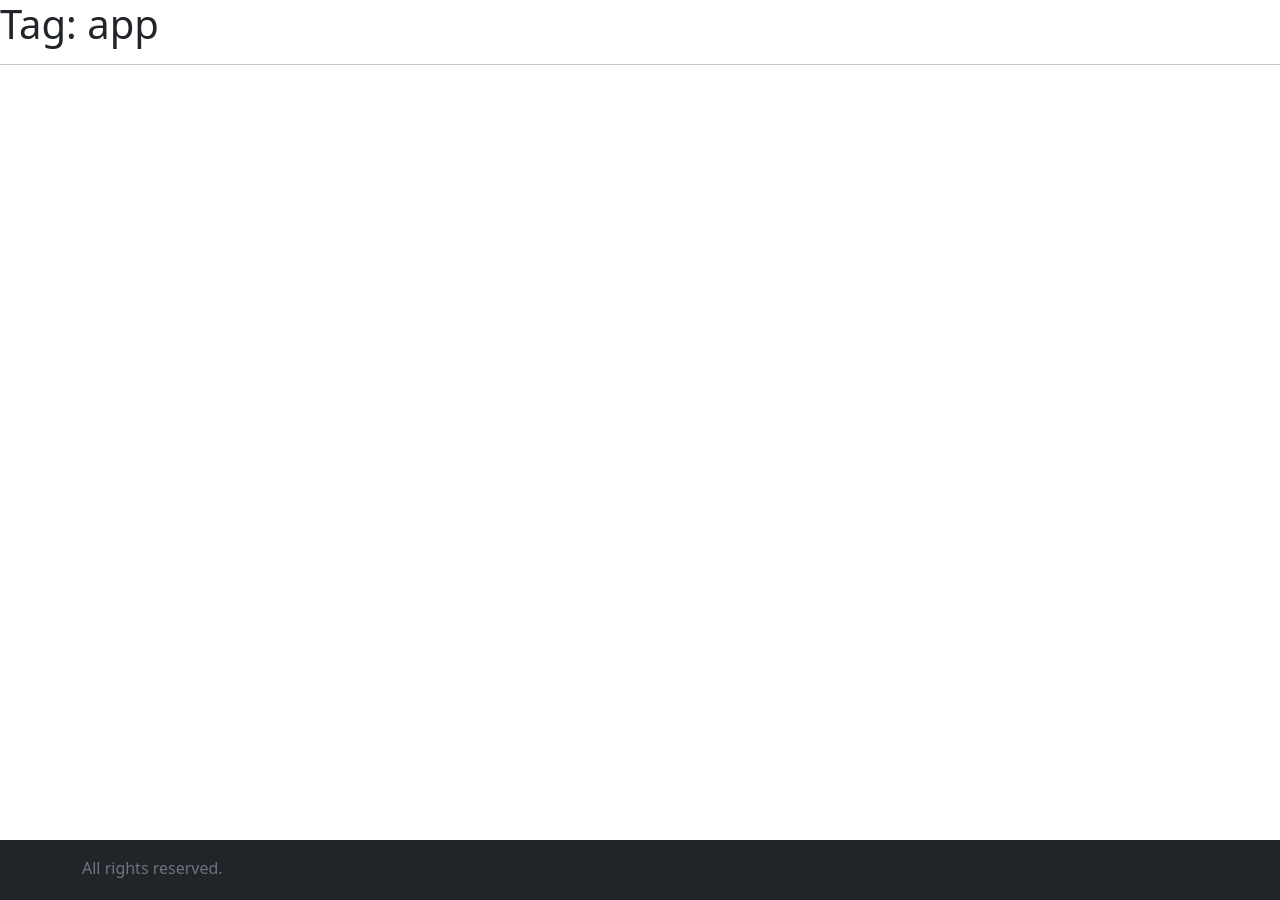
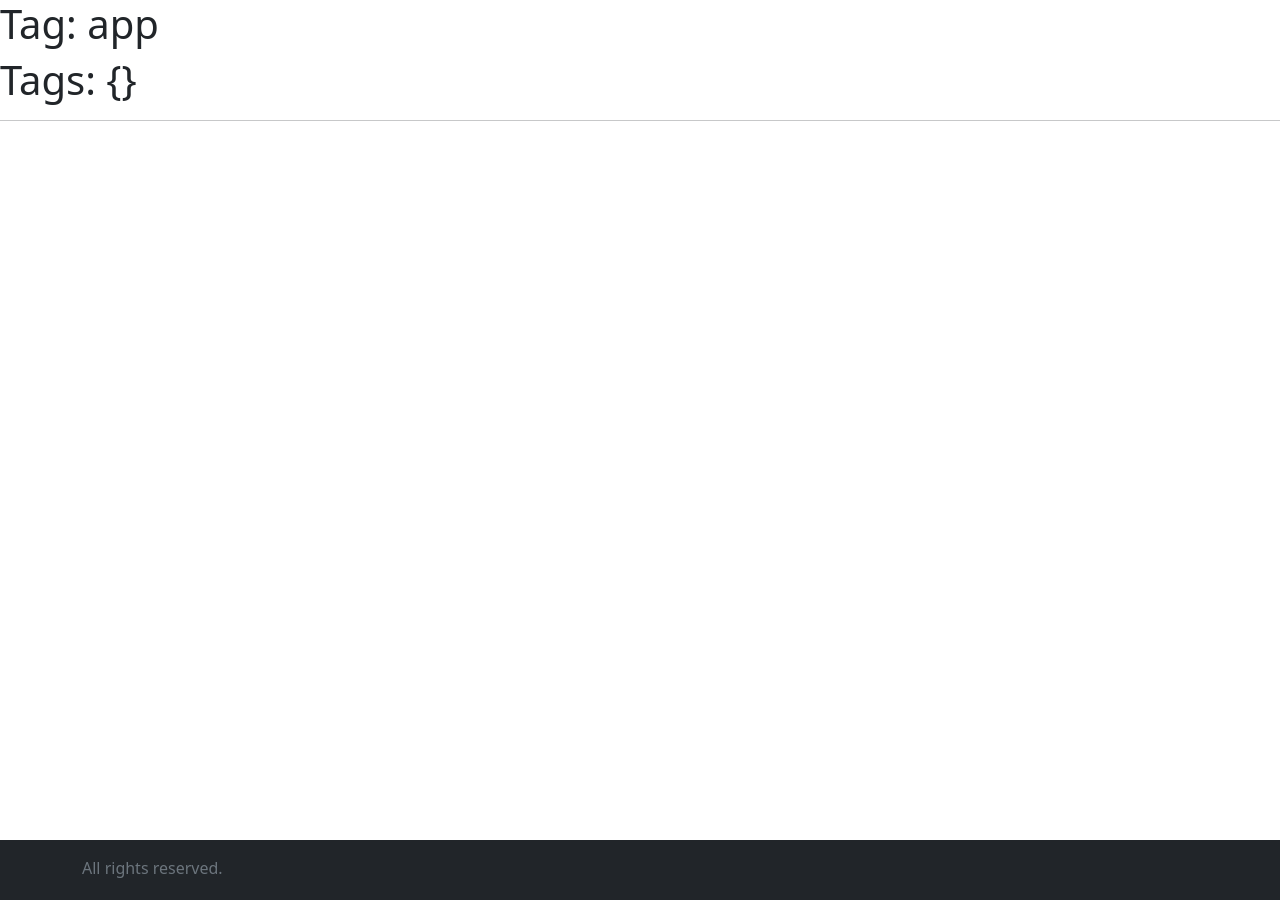
Before and after one commit to acantone03/sitodiprova.github.io, a Jekyll site: the page built from tag/app.md, in a window 1280 px wide. Built offline with Jekyll 4.4.1, drawn with Linux system fonts in a browser that asks for light colours.

Commit message:
Update tagpage.html

```diff
--- a/_layouts/tagpage.html
+++ b/_layouts/tagpage.html
@@ -6,6 +6,7 @@
   <main class="flex-shrink-0">
 <div class="post">
 <h1>Tag: {{ page.tag }}</h1>
+  <h1>Tags: {{ site.tags }}</h1>
 <ul>
 {% for post in site.tags[page.tag] %}
   <li><a href="{{site.baseurl}}{{ post.url }}"> ciao </a>
```
